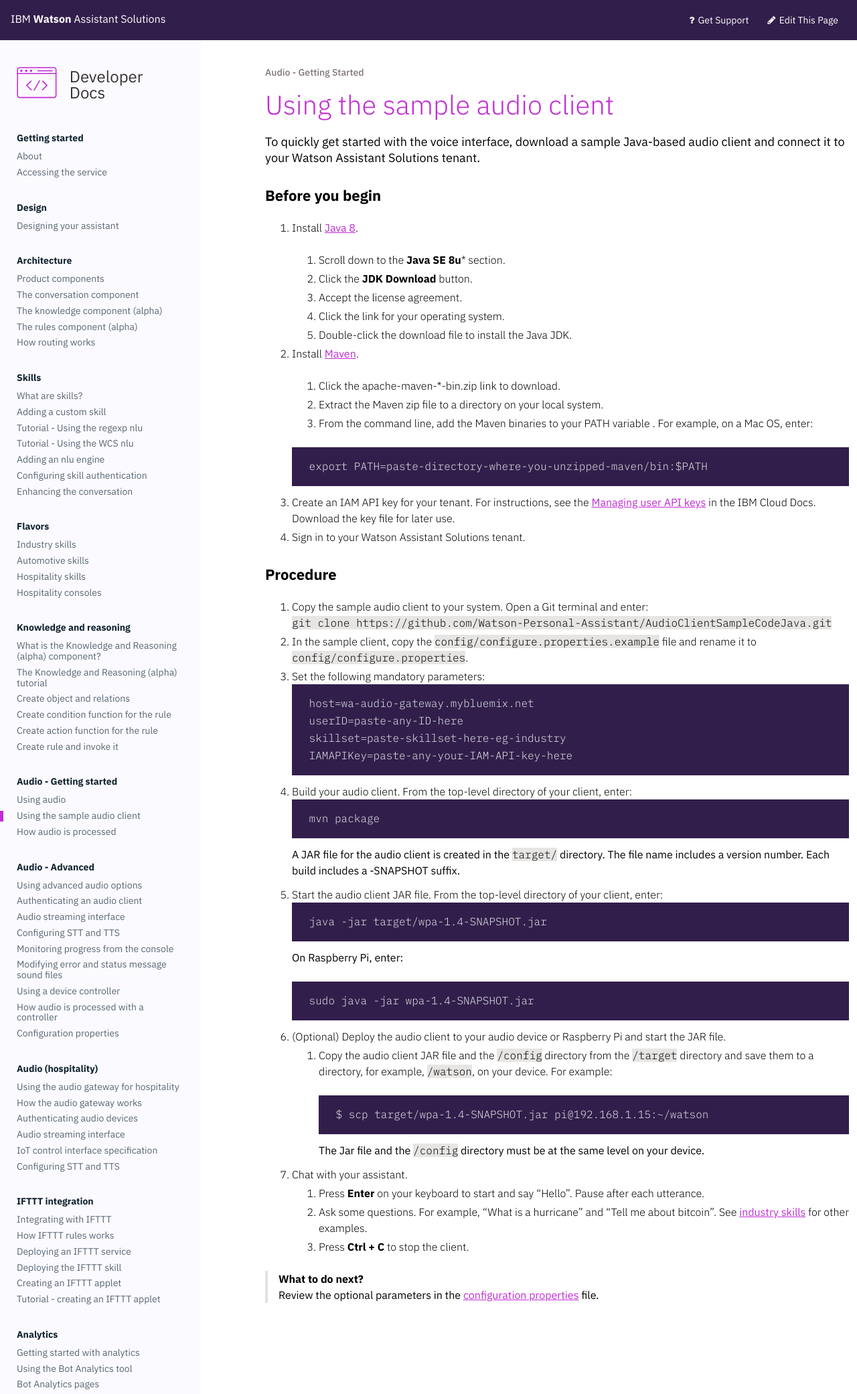
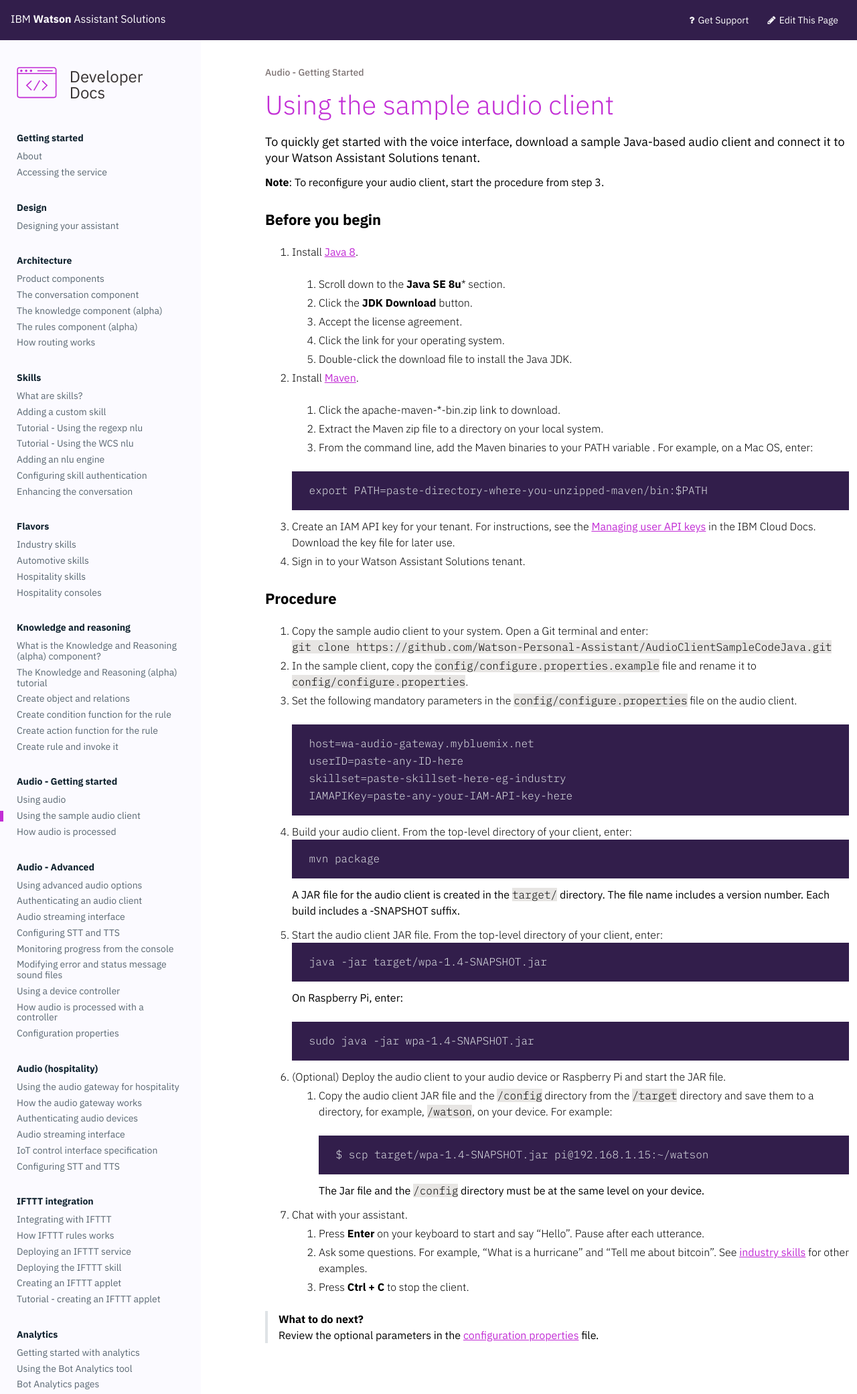
Before and after one commit to Watson-Personal-Assistant/developer, a Jekyll site: the page built from _content/audio_basic/audio_client_simple.md, in a window 1280 px wide. Shown: the whole page at 67% size. Built offline with Jekyll 4.4.1, drawn with Linux system fonts in a browser that asks for light colours; some web fonts are replaced.

Commit message:
Steps to reconfigure audio client

````diff
--- a/_content/audio_basic/audio_client_simple.md
+++ b/_content/audio_basic/audio_client_simple.md
@@ -4,6 +4,8 @@
 ---
 
 To quickly get started with the voice interface, download a sample Java-based audio client and connect it to your Watson Assistant Solutions tenant.
+
+**Note**: To reconfigure your audio client, start the procedure from step 3.
 
 ### Before you begin
 1. Install [Java 8](http://www.oracle.com/technetwork/java/javase/downloads/index.html).
@@ -28,7 +30,7 @@
 
 1. Copy the sample audio client to your system. Open a Git terminal and enter:<br>`git clone https://github.com/Watson-Personal-Assistant/AudioClientSampleCodeJava.git`
 2. In the sample client, copy the `config/configure.properties.example` file and rename it to `config/configure.properties`.
-3. Set the following mandatory parameters:
+3. Set the following mandatory parameters in the `config/configure.properties` file on the audio client.
     ```
     host=wa-audio-gateway.mybluemix.net
     userID=paste-any-ID-here
````
